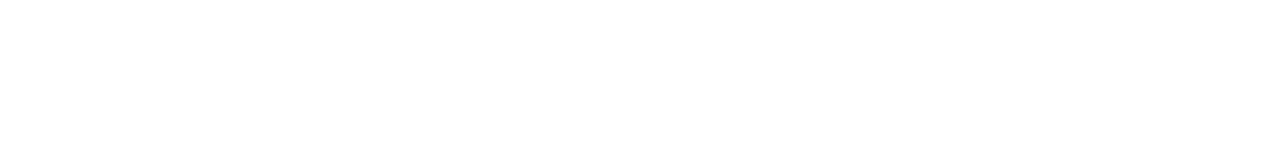
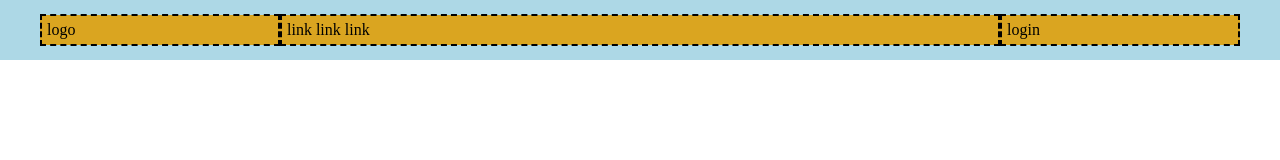
Before and after one commit to RiccardoBernardi1/htmlcss-struttura-discord, a plain HTML site: page index.html in a window 1280 px wide. Drawn offline with Linux system fonts and the light colour scheme.

Commit message:
aggiunto header-top

```diff
--- a/css/style.css
+++ b/css/style.css
@@ -6,9 +6,41 @@
 }
 /* debug */
 
+/* header-top debug */
+.header-top.debug{
+    background-color: #ADD8E6;
+    height: 60px;
+}
+.row1.debug{
+    background-color: #DAA520;
+    height: 30px;
+}
+
 /* common */
 
 .container{
     max-width: 1200px;
     margin: auto;
 }
+
+/* header */
+
+/* header-top */
+.header-top{
+    padding: 15px 0px;
+}
+.row1{
+    display: flex;
+    justify-content: space-between;
+    align-items: center;
+}
+.row1 div,nav{
+    border: 2px dashed black;
+    padding: 5px;
+}
+.row1 div{
+    width: 20%;
+}
+.row1 nav{
+    width: 60%;
+}
--- a/index.html
+++ b/index.html
@@ -10,19 +10,27 @@
 <body>
 
     <!-- header -->
-    <header class="container">
-
+    <header>
+        <!-- header-top -->
+        <section class="header-top debug">
+            <div class="container row1 debug">
+                <div>logo</div>
+                <nav>link link link</nav>
+                <div>login</div>
+            </div>
+        </section>
+        <!-- header-top -->
     </header>
     <!-- /header -->
 
     <!-- main -->
-    <main class="container">
+    <main>
 
     </main>
     <!-- /main -->
 
     <!-- footer -->
-    <footer class="container">
+    <footer>
 
     </footer>
     <!-- /footer -->
```
